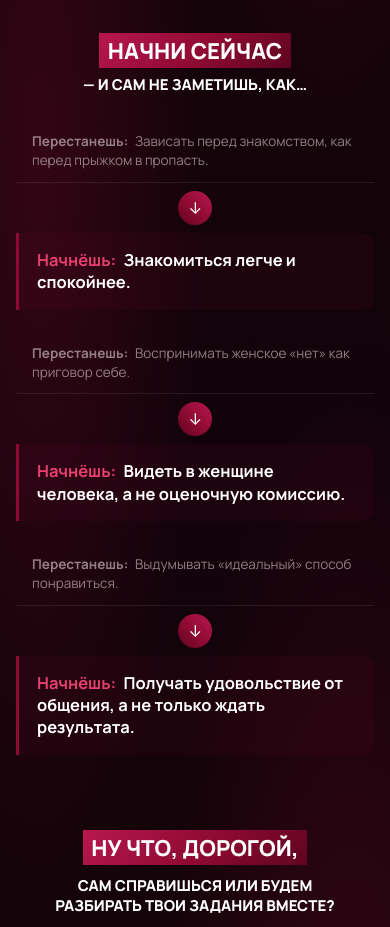
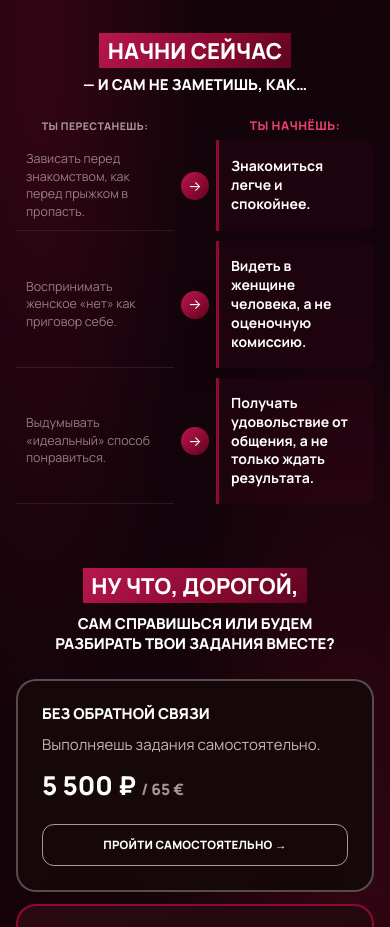
Before and after one commit to egorovaekaterina003-cyber/legko_with_women, a plain HTML site: page landing-site (1).html in a window 390 px wide. Shown: the part 1080-2007 px from the top of the page. Drawn offline with Linux system fonts and the light colour scheme; a web font is replaced by a local one.

Commit message:
Update landing-site (1).html

```diff
--- a/landing-site (1).html
+++ b/landing-site (1).html
@@ -459,12 +459,17 @@ main.page{padding-bottom:20px!important}
 .sig-ph:before{content:"";position:absolute;inset:0;transform:translate(10px,10px);border:1.5px solid var(--rbl);border-radius:16px}
 .sig-ph img{position:relative!important;left:0!important;top:0!important;margin:0!important;max-width:none!important;display:block;width:100%!important;height:100%!important;object-fit:cover;object-position:50% 30%;border-radius:16px!important;-webkit-mask-image:none!important;mask-image:none!important;mix-blend-mode:normal!important;transform:none!important;box-shadow:0 20px 40px -16px rgba(var(--rbc),.9)!important;filter:saturate(1.05) contrast(1.05)}
 @media(max-width:700px){.sig-ph{width:110px}}
-/* телефон: «перестанешь» → стрелка вниз → «начнёшь», друг под другом */
+/* телефон: две колонки, стрелка вправо */
 @media(max-width:700px){
- .tr .tr-row{grid-template-columns:minmax(0,1fr)!important;justify-items:stretch;row-gap:8px!important;margin-bottom:22px!important}
- .tr .tr-row i{justify-self:center;width:34px!important;height:34px!important;font-size:16px!important}
- .tr-row p.was{margin-right:0!important}
- .tr-row p.now{padding-left:18px!important}
+ .tr .tr-cols{display:grid!important;grid-template-columns:minmax(0,1fr) 30px minmax(0,1fr)!important;column-gap:6px!important;margin-bottom:8px}
+ .tr .tr-cols>span{display:block!important}
+ .tr .lbl{font-size:10.5px!important}.tr .lbl.go{font-size:12px!important}
+ .tr .tr-row{grid-template-columns:minmax(0,1fr) 30px minmax(0,1fr)!important;column-gap:6px!important;margin-bottom:10px!important}
+ .tr .tr-row i{position:static!important;transform:none!important;justify-self:center;width:28px!important;height:28px!important;font-size:14px!important;box-shadow:none!important}
+ .tr .was:before,.tr .now:before{content:none!important;display:none!important}
+ .tr-row p{display:flex!important;padding:10px 10px!important}
+ .tr-row p.was{margin-right:0!important;font-size:12.5px!important}
+ .tr-row p.now{padding-left:12px!important;font-size:14px!important}
 }
 </style>
 <style>[hidden]{display:none!important}img{max-width:100%}body{margin:0}</style>
```
